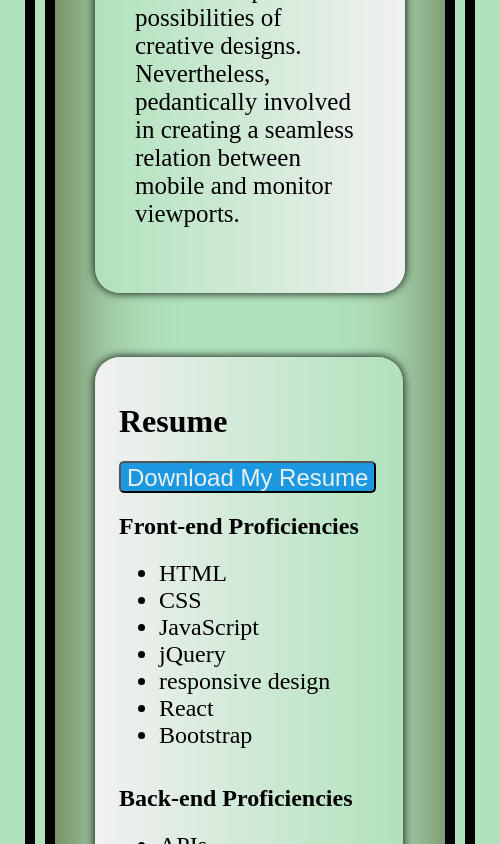
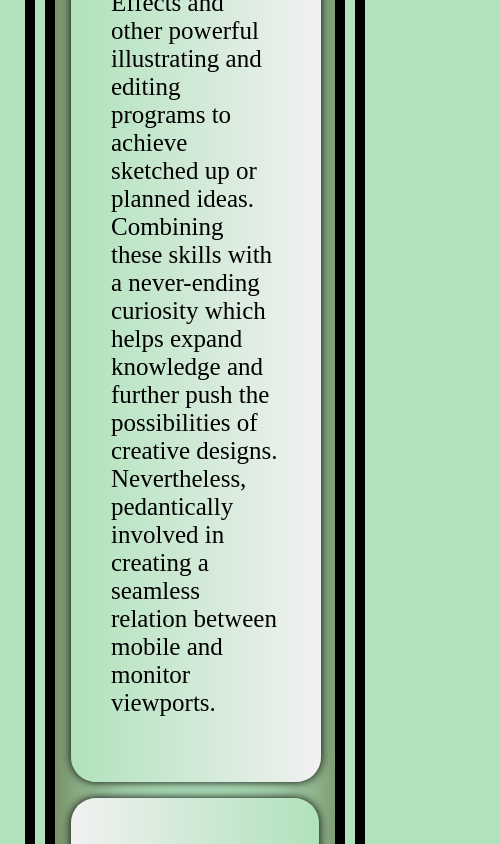
Before and after one commit to JimmySolis/Front-End-Developer, a React (Create React App) app: page /About in a window 390 px wide. Shown: the part 1156-2000 px from the top of the page, 500 px wide, since content can reach past the window. Built offline with nearby package versions, Linux system fonts and the light colour scheme.

Commit message:
fixed about me

```diff
--- a/src/assets/about.css
+++ b/src/assets/about.css
@@ -151,14 +151,20 @@
       }
 }
 
-/* Iphon 13pro */
+/* Iphon 13pro max */
 @media screen and (max-width: 428px) {
 
     html {
-        height: 2350px;
-        width: 100%;
+        height: 2700px;
+        width: auto;
         overflow-y: scroll;
-        overflow-x:scroll;
+        overflow-x: hidden;
+    }
+
+    .aboutSection{
+      width: 205px;
+      margin: 8px;
+      padding: 40px;
     }
 
     .aboutGrid{
@@ -167,41 +173,9 @@
 
       }
 
-      .resumeSectionDivison{
-        display: grid;
-        grid-template-columns: 1fr;
-      }
-
-      .picSize{
-        width: 100px;
-      }
-
-
-    }
-
-    /* Iphone xr */
-    @media screen and (max-width: 414px) {
-
-      }
-
-
-      /* iphone 12 */
-@media screen and (max-width: 393px) {
-    html {
-        height: 2600px;
-        width: 100%;
-        overflow-y: scroll;
-        overflow-x: scroll;
-    }
-
-    .aboutSection{
-        margin: 32px;
-        padding: 40px;
-      }
-
       .resumeSection{
-        width: 260px;
-        margin: 32px;
+        width: 235px;
+        margin: 8px;
       }
 
       .resumeSectionDivison{
@@ -210,15 +184,106 @@
       }
 
       .linkSection{
-        width: 260px;
-        margin: 32px;
-        margin-top: 70px;
+        width: 235px;
+        margin: 8px;
+        margin-top: 40px;
       }
 
       .picSize{
-        width: 100px;
+        width: 80px;
+      }
+
+      .downloadButton{
+        height: 62px;
+        font-size: 24px;
+    }
+
+    .downloadButton:hover{
+      box-shadow: 0 0 30px #1B98E0;
+      height: 62px;
+      transition: 1s;
+
+  }
+
+
+    }
+
+    /* Iphone xr */
+    @media screen and (max-width: 414px) {
+      html {
+        height: 3000px;
+        width: auto;
+        overflow-y: scroll;
+        overflow-x: hidden;
+    }
+
+      .aboutSection{
+        width: 190px;
+        margin: 8px;
+        padding: 40px;
+      }
+
+      .resumeSection{
+        width: 220px;
+        margin: 8px;
+      }
+
+      .linkSection{
+        width: 220px;
+        margin: 8px;
+        margin-top: 40px;
+      }
 
       }
+
+
+      /* iphone 12 pro */
+@media screen and (max-width: 393px) {
+    html {
+        height: 3150px;
+        width: auto;
+        overflow-y: scroll;
+        overflow-x: hidden;
+    }
+
+    .aboutSection{
+        width: 170px;
+        margin: 8px;
+        padding: 40px;
+      }
+
+      .resumeSection{
+        width: 200px;
+        margin: 8px;
+      }
+
+      .resumeSectionDivison{
+        display: grid;
+        grid-template-columns: 1fr;
+      }
+
+      .linkSection{
+        width: 200px;
+        margin: 8px;
+        margin-top: 40px;
+      }
+
+      .picSize{
+        width: 80px;
+
+      }
+
+      .downloadButton{
+        height: 62px;
+        font-size: 24px;
+    }
+
+    .downloadButton:hover{
+      box-shadow: 0 0 30px #1B98E0;
+      height: 62px;
+      transition: 1s;
+
+  }
 
   }
     /* Samsung galaxy S8+*/
@@ -274,21 +339,21 @@
 @media screen and (max-width: 320px) {
 
     html {
-        height: 3400px;
-        width: 100%;
+        height: 3250px;
+        width: 270px;
         overflow-y: scroll;
         overflow-x:scroll;
     }
 
     .aboutSection{
         width: 165px;
-        margin: 32px;
+        margin: 8px;
         padding: 40px;
       }
 
       .resumeSection{
         width: 195px;
-        margin: 32px;
+        margin: 8px;
       }
 
       .downloadButton{
@@ -302,8 +367,8 @@
 
     .linkSection{
         width: 200px;
-        margin: 32px;
-        margin-top: 70px;
+        margin: 8px;
+        margin-top: 40px;
       }
 
      .picSize{
@@ -313,3 +378,11 @@
 
 
 }
+
+@media screen and (max-width: 280px) {
+  .aboutSection{
+    width: 165px;
+    margin: px;
+    padding: 40px;
+  }
+}
```
Also changed, not shown: 37 other files (tests, documents, lock files or other folders).
